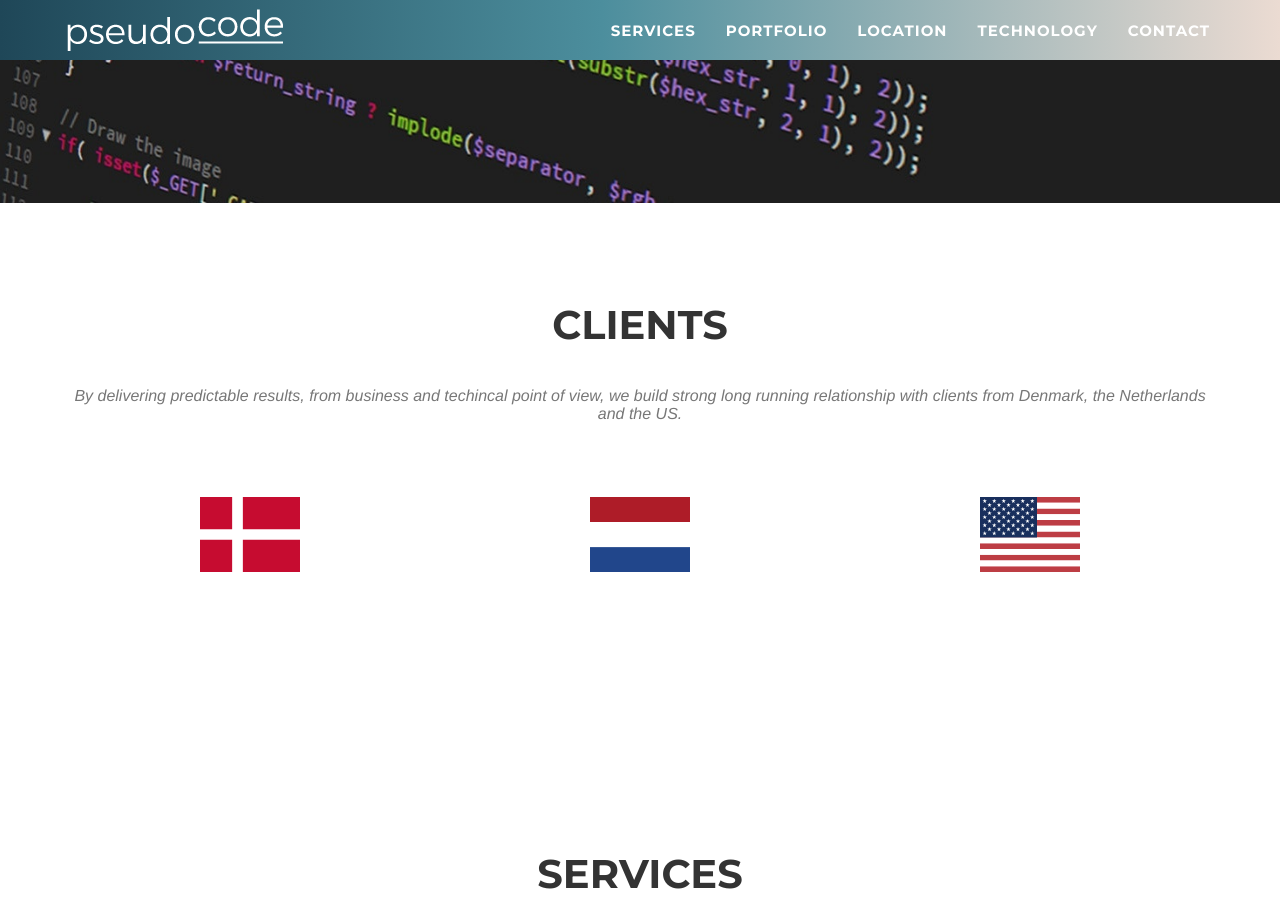
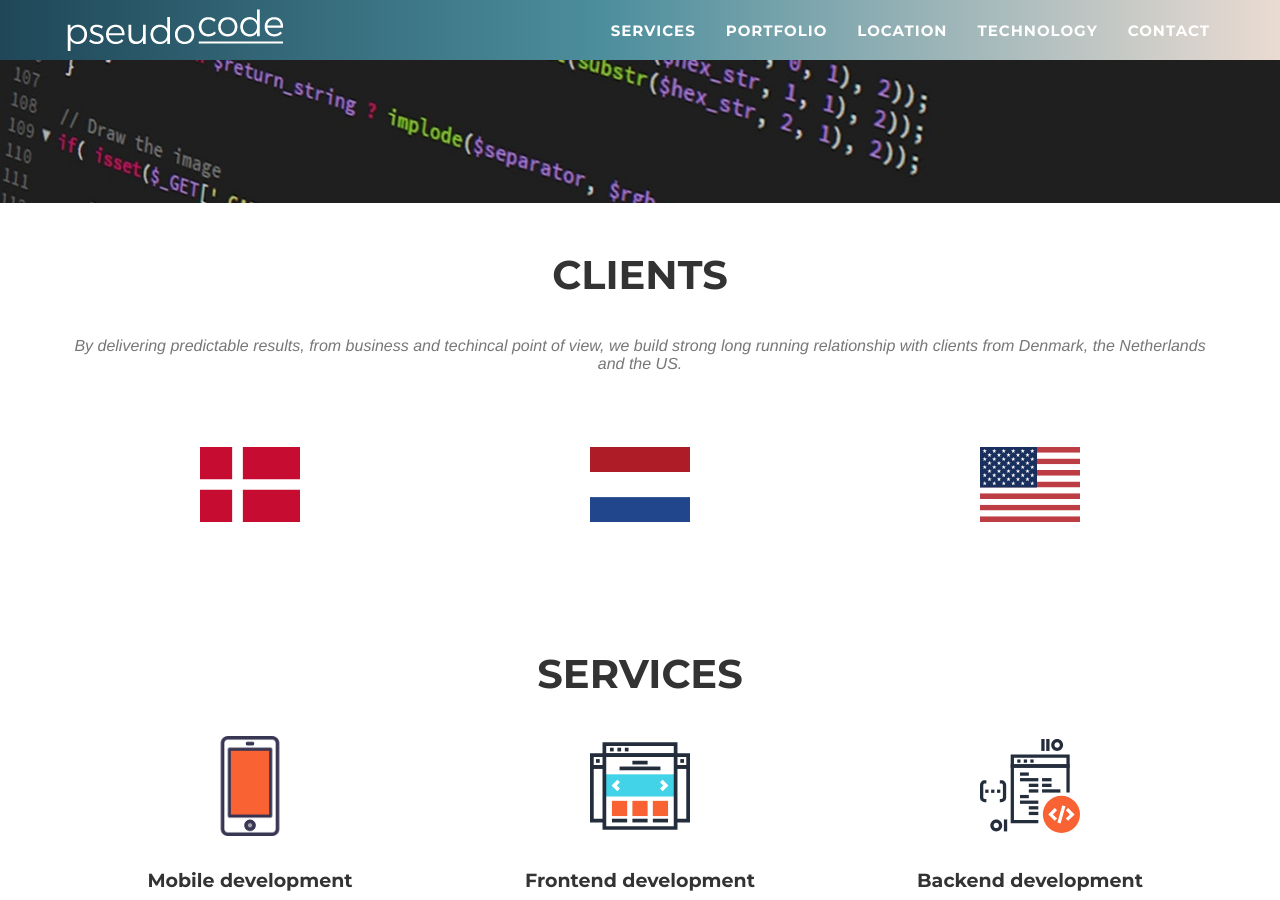
Before and after one commit to zoranzoran/pseudocode, a Jekyll site: the page built from index.html, in a window 1280 px wide and 900 px high, scrolled down 697 px. Built offline with Jekyll 4.4.1, drawn with Linux system fonts in a browser that asks for light colours; a script that is not in the unit is left out.

Commit message:
Update agency.css

```diff
--- a/_includes/css/agency.css
+++ b/_includes/css/agency.css
@@ -399,7 +399,7 @@ section h3.section-subheading {
 
 @media(min-width:768px) {
     section {
-        padding: 100px 0;
+        padding: 50px 0 0 0;
         display: flex;
         align-items: center;
     }
```
